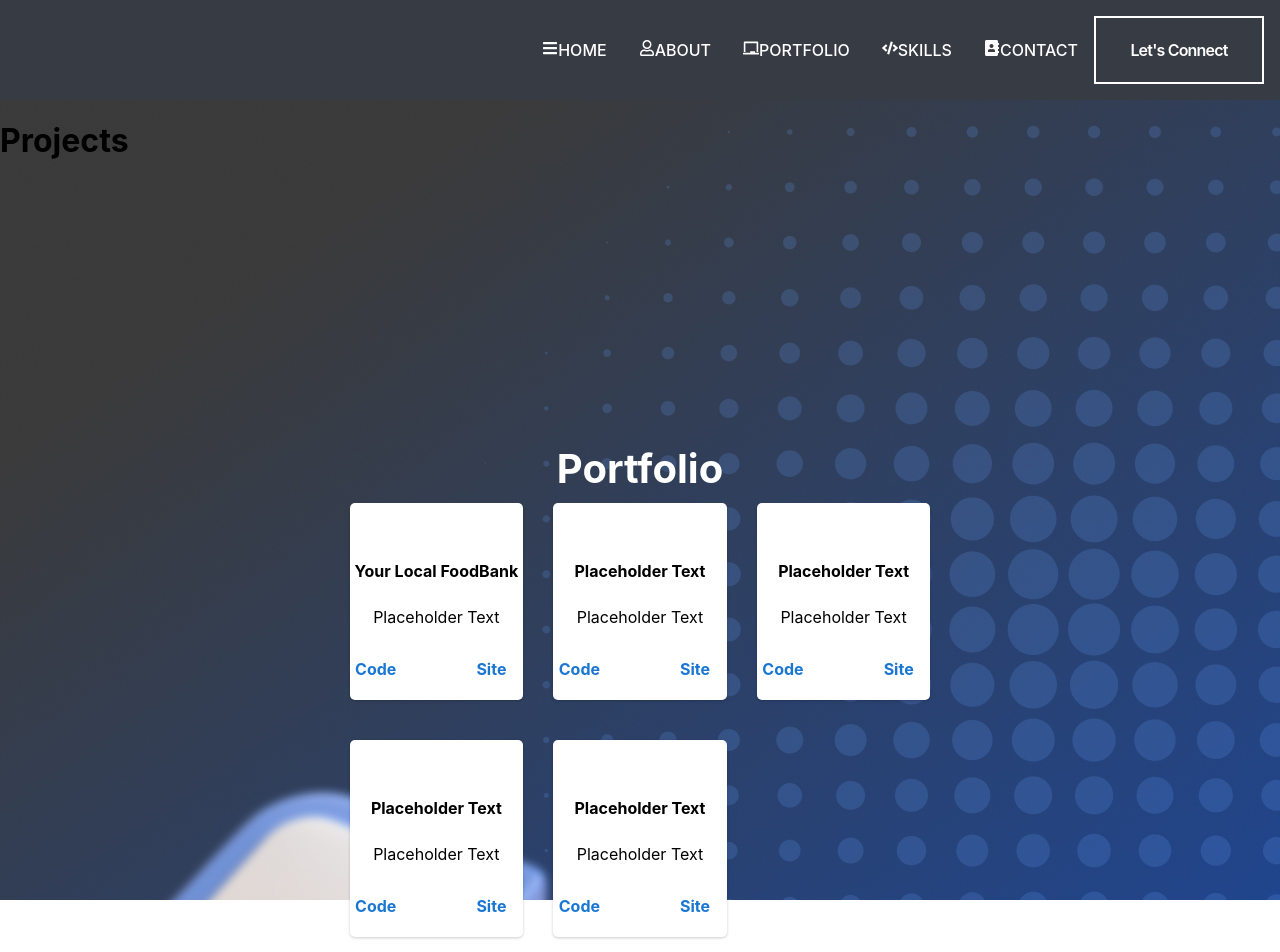
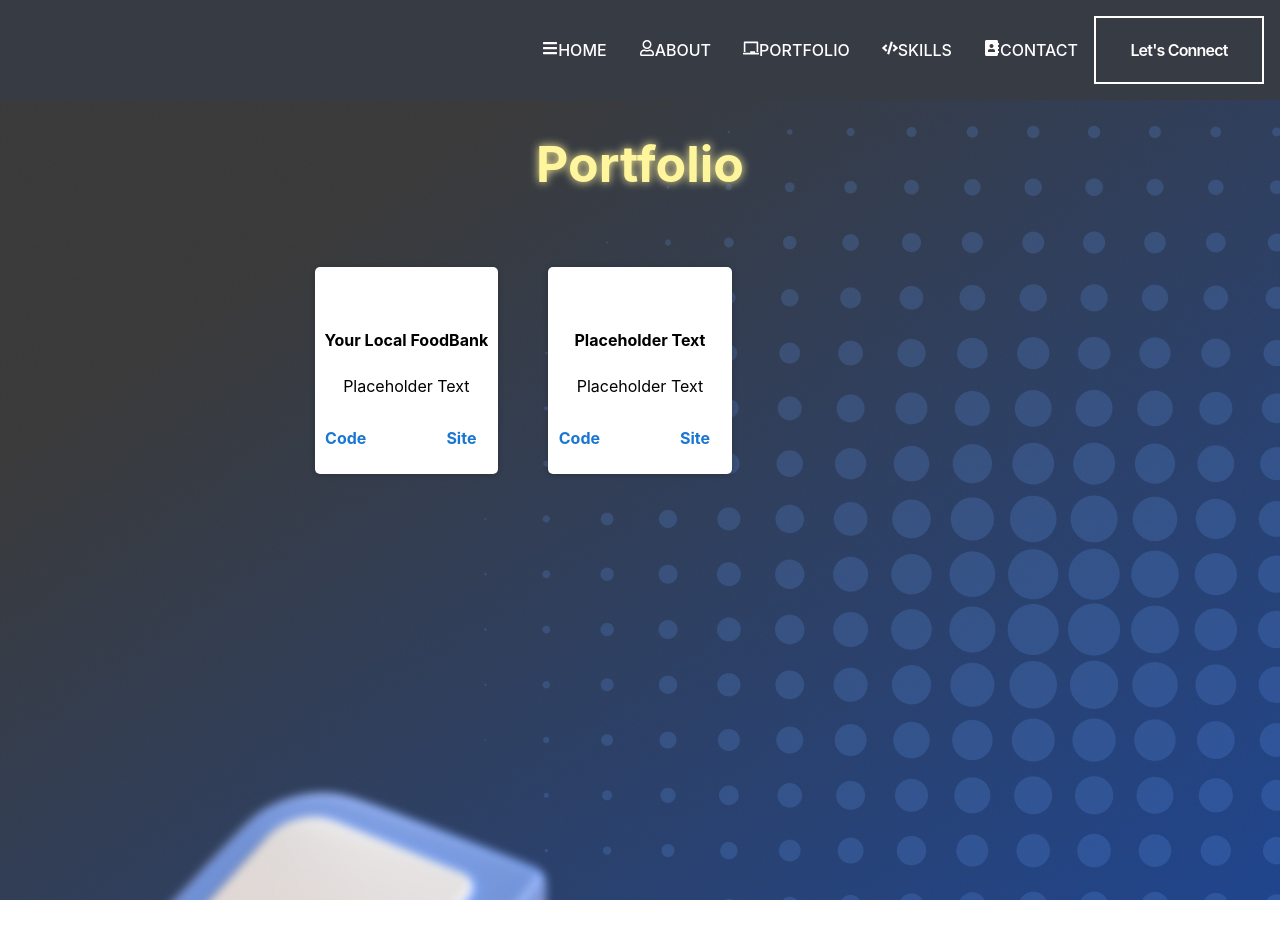
Before and after one commit to ClaudiaGC1339/portfolio-website, a React app in the folder portfolio-website/: page /portfolio in a window 1280 px wide. Shown: the top 952 px of the page. After the commit the page ends 900 px from the top, so only its background shows below. Built offline with nearby package versions, Linux system fonts and the light colour scheme.

Commit message:
fixed styling of the portfolio container, card and title

```diff
--- a/portfolio-website/src/App/App.css
+++ b/portfolio-website/src/App/App.css
@@ -1,3 +1,2 @@
 .App-container{
-/* background-color: blue; */
 }
--- a/portfolio-website/src/Components/Portfolio/PortfolioElems.js
+++ b/portfolio-website/src/Components/Portfolio/PortfolioElems.js
@@ -1,7 +1,7 @@
 import styled from 'styled-components';
 
-export const PortContainer = styled.div`
-  height: 1000px;
+export const PortfolioContainer = styled.div`
+  height: 100%;
   display: flex;
   flex-direction: column;
   justify-content: center;
@@ -9,33 +9,20 @@ export const PortContainer = styled.div`
   color: '#030029';
   overflow:hidden;
   margin-bottom: 20px;
-  @media screen and (max-width: 768px) {
-    height: 900px;
-  }
-  @media screen and (max-width: 480px) {
-    height: 800px;
-  }
+
 `;
 
-export const PortWrapper = styled.div`
+export const PortfolioWrapper = styled.div`
   max-width: 1000px;
-  margin: 0 auto;
   display: grid;
   grid-template-columns: 1fr 1fr 1fr;
   align-items: center;
-  grid-gap: 30px;
-  padding: 0 50px;
-  overflow: scroll;
-  @media screen and (max-width: 1000px) {
-    grid-template-columns: 1fr 1fr;
-  }
-  @media screen and (max-width: 700px) {
-    grid-template-columns: 1fr;
-    padding: 0;
-  }
+  grid-gap: 50px;
+  padding: 10px 50px;
+
 `;
 
-export const PortCard = styled.div`
+export const PortfolioCard = styled.div`
   background: #fff;
   display: flex;
   flex-direction: column;
@@ -44,17 +31,13 @@ export const PortCard = styled.div`
   border-radius: 5px;
   max-height: 300vh;
   max-width: 300vw;
-  padding: 5px;
+  padding: 10px;
+  margin-top: 30px;
   margin-bottom: 10px;
-  box-shadow: 0 1px 3px rgba(0, 0, 0, 0.2);
+  box-shadow: 0 1px 6px rgba(0, 0, 0, 0.2);
   transition: all 0.2s ease-in-out;
   z-index: 0;
-  @media screen and (max-width: 700px) {
-    max-width: 360px;
-  }
-  @media screen and (max-width: 480px) {
-    max-width: 300px;
-  }
+
 
   &:hover {
     transform: scale(1.02);
@@ -63,28 +46,27 @@ export const PortCard = styled.div`
   }
 `;
 
-export const PortIcon = styled.img`
+export const PortfolioIcon = styled.img`
   height: 160px;
   width: 160px;
   margin-bottom: 10px;
 `;
 
-export const PortH1 = styled.h1`
-  font-size: 2.5rem;
-  color: #fff;
-  margin-bottom: 10px;
-  @media screen and (max-width: 480px) {
-    font-size: 2rem;
-  }
+export const PortfolioH1 = styled.h1`
+   color: #fff59d;
+  white-space: nowrap;
+  font-size: 50px;
+  text-align: center;
+  text-shadow: 0 0 10px #fff59d;
 `;
 
-export const PortH2 = styled.h2`
+export const PortfolioH2 = styled.h2`
   color: '#030029';
   font-size: 1rem;
   margin-bottom: 10px;
 `;
 
-export const PortP = styled.p`
+export const PortfolioP = styled.p`
   font-size: 1rem;
   text-align: center;
 `;
@@ -105,9 +87,10 @@ export const LinkWrap = styled.div`
   grid-template-columns: 1fr 1fr;
   align-items: center;
   grid-gap: 80px;
+
 `
 
-export const PortLink = styled.h3`
+export const PortfolioLink = styled.h3`
   color: #1976d2;
   font-size: 1rem;
   &:hover {
--- a/portfolio-website/src/Components/Portfolio/index.js
+++ b/portfolio-website/src/Components/Portfolio/index.js
@@ -1,16 +1,14 @@
 import React from "react";
-// import Carousel from "../Carousel";
 import './style.css'
-// import { CarouselData } from "../Carousel/portfolioData";
 import {
-  PortContainer,
-  PortH1,
-  PortCard,
-  PortH2,
-  PortP,
+  PortfolioContainer,
+  PortfolioH1,
+  PortfolioCard,
+  PortfolioH2,
+  PortfolioP,
   ImgWrap,
   Img,
-  PortLink, PortWrapper, LinkWrap
+  PortfolioLink, PortfolioWrapper, LinkWrap
 } from './PortfolioElems'
 
 
@@ -26,70 +24,34 @@ const Portfolio = () => {
 
     return (
       <div className="container">
-      <div className="background-container">
-      <h1>Projects</h1>
-      {/* <Carousel slides={CarouselData}/> */}
-        <PortContainer>
-            <PortH1>Portfolio</PortH1>
-            <PortWrapper>
-            <PortCard>
+      <div className="portfolio-background">
+        <PortfolioContainer>
+            <PortfolioH1>Portfolio</PortfolioH1>
+            <PortfolioWrapper>
+            <PortfolioCard>
                 <ImgWrap>
                     <Img />
                 </ImgWrap>
-                <PortH2>Your Local FoodBank</PortH2>
-                <PortP>Placeholder Text</PortP>
+                <PortfolioH2>Your Local FoodBank</PortfolioH2>
+                <PortfolioP>Placeholder Text</PortfolioP>
                 <LinkWrap>
-                    <PortLink onClick={gitYourLocalFoodBank} >Code</PortLink>
-                    <PortLink onClick={YourLocalFoodBank} >Site</PortLink>
+                    <PortfolioLink onClick={gitYourLocalFoodBank} >Code</PortfolioLink>
+                    <PortfolioLink onClick={YourLocalFoodBank} >Site</PortfolioLink>
                 </LinkWrap>
-            </PortCard>
-            <PortCard>
+            </PortfolioCard>
+            <PortfolioCard>
                 <ImgWrap>
                     <Img  />
                 </ImgWrap>
-                <PortH2>Placeholder Text</PortH2>
-                <PortP>Placeholder Text</PortP>
+                <PortfolioH2>Placeholder Text</PortfolioH2>
+                <PortfolioP>Placeholder Text</PortfolioP>
                 <LinkWrap>
-                    <PortLink  >Code</PortLink>
-                    <PortLink  >Site</PortLink>
+                    <PortfolioLink  >Code</PortfolioLink>
+                    <PortfolioLink  >Site</PortfolioLink>
                 </LinkWrap>
-            </PortCard>
-            <PortCard>
-                <ImgWrap>
-                    <Img />
-                </ImgWrap>
-                <PortH2>Placeholder Text</PortH2>
-                <PortP>Placeholder Text</PortP>
-                <LinkWrap>
-                    <PortLink >Code</PortLink>
-                    <PortLink >Site</PortLink>
-                </LinkWrap>
-            </PortCard>
-            <PortCard>
-                <ImgWrap>
-                    <Img />
-                </ImgWrap>
-                <PortH2>Placeholder Text</PortH2>
-                <PortP>Placeholder Text</PortP>
-                <LinkWrap>
-                    <PortLink >Code</PortLink>
-                    <PortLink >Site</PortLink>
-                </LinkWrap>
-            </PortCard>
-            <PortCard>
-                <ImgWrap>
-                    <Img />
-                </ImgWrap>
-                <PortH2>Placeholder Text</PortH2>
-                <PortP>Placeholder Text</PortP>
-                <LinkWrap>
-                    <PortLink >Code</PortLink>
-                    <PortLink >Site</PortLink>
-                </LinkWrap>
-            </PortCard>
-            </PortWrapper>
-        </PortContainer>
-    )
+            </PortfolioCard>
+            </PortfolioWrapper>
+        </PortfolioContainer>
       </div>
       </div>
     );
--- a/portfolio-website/src/Components/Portfolio/style.css
+++ b/portfolio-website/src/Components/Portfolio/style.css
@@ -1,7 +1,4 @@
-.background-container{
-    background-image: '../../Images/Portfolio.jpg' !important;
+.container{
+    /* background-image: '../../Images/Portfolio.jpg'; */
     color: black;
-    /* position: absolute;
-    width: 100%;
-    height: 100%;  */
 }
```
Also changed, not shown: portfolio-website/src/Components/Carousel/index.js (deleted, +0 -52 lines), portfolio-website/src/Components/Carousel/portfolioData.js (deleted, +0 -26 lines), portfolio-website/src/Components/Carousel/style.css (deleted, +0 -56 lines).
